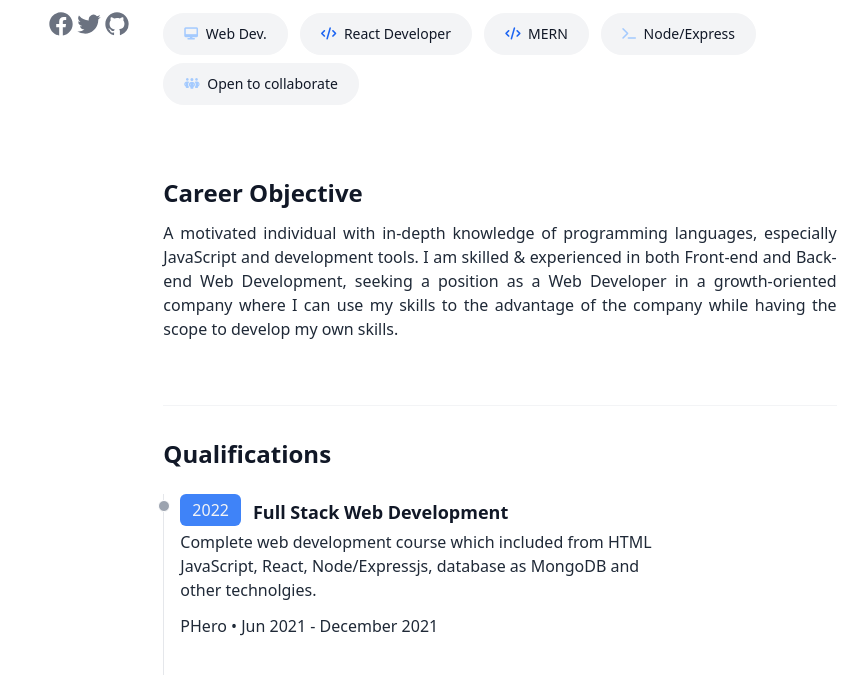
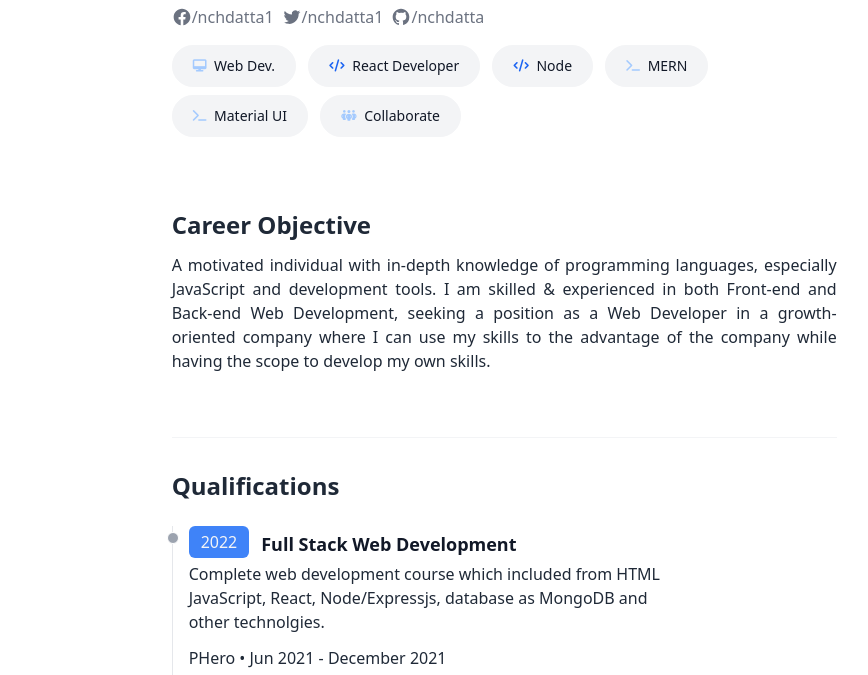
Before and after one commit to nchdatta/personal-portfolio, a website built with Vite: page index.html in a window 1280 px wide. Shown: the part 231-906 px from the top of the page, without its empty margins (198-1066 px from the left). Built offline with nearby package versions, Linux system fonts and the light colour scheme.

Commit message:
Header changed and some fixes.

```diff
--- a/index.html
+++ b/index.html
@@ -67,43 +67,50 @@
     <section class="py-6 lg:py-14">
       <div class="container flex flex-col lg:flex-row items-start justify-start">
         <!-- Main content left -->
-        <div class="lg:pr-8 w-2/6 lg:w-1/2 pb-8 lg:pb-0">
+        <div class="lg:pr-8 w-2/6 lg:w-full pb-8 lg:pb-0">
           <img class="rounded-full" src="./images/nayan.png" alt="Nayan">
-          <hr class="mt-3 h-px bg-gray-200 border-0 dark:bg-gray-800">
-          <div class="flex mt-4 justify-evenly">
-            <a href="#" class="text-gray-500 hover:text-gray-700 dark:hover:text-gray-400">
-              <svg class="w-7 h-7" fill="currentColor" viewBox="0 0 24 24" aria-hidden="true">
-                <path fill-rule="evenodd"
-                  d="M22 12c0-5.523-4.477-10-10-10S2 6.477 2 12c0 4.991 3.657 9.128 8.438 9.878v-6.987h-2.54V12h2.54V9.797c0-2.506 1.492-3.89 3.777-3.89 1.094 0 2.238.195 2.238.195v2.46h-1.26c-1.243 0-1.63.771-1.63 1.562V12h2.773l-.443 2.89h-2.33v6.988C18.343 21.128 22 16.991 22 12z"
-                  clip-rule="evenodd" />
-              </svg>
-              <span class="sr-only">Facebook page</span>
-            </a>
-            <a href="#" class="text-gray-500 hover:text-gray-700 dark:hover:text-gray-400">
-              <svg class="w-7 h-7" fill="currentColor" viewBox="0 0 24 24" aria-hidden="true">
-                <path
-                  d="M8.29 20.251c7.547 0 11.675-6.253 11.675-11.675 0-.178 0-.355-.012-.53A8.348 8.348 0 0022 5.92a8.19 8.19 0 01-2.357.646 4.118 4.118 0 001.804-2.27 8.224 8.224 0 01-2.605.996 4.107 4.107 0 00-6.993 3.743 11.65 11.65 0 01-8.457-4.287 4.106 4.106 0 001.27 5.477A4.072 4.072 0 012.8 9.713v.052a4.105 4.105 0 003.292 4.022 4.095 4.095 0 01-1.853.07 4.108 4.108 0 003.834 2.85A8.233 8.233 0 012 18.407a11.616 11.616 0 006.29 1.84" />
-              </svg>
-              <span class="sr-only">Twitter page</span>
-            </a>
-            <a href="#" class="text-gray-500 hover:text-gray-700 dark:hover:text-gray-400">
-              <svg class="w-7 h-7" fill="currentColor" viewBox="0 0 24 24" aria-hidden="true">
-                <path fill-rule="evenodd"
-                  d="M12 2C6.477 2 2 6.484 2 12.017c0 4.425 2.865 8.18 6.839 9.504.5.092.682-.217.682-.483 0-.237-.008-.868-.013-1.703-2.782.605-3.369-1.343-3.369-1.343-.454-1.158-1.11-1.466-1.11-1.466-.908-.62.069-.608.069-.608 1.003.07 1.531 1.032 1.531 1.032.892 1.53 2.341 1.088 2.91.832.092-.647.35-1.088.636-1.338-2.22-.253-4.555-1.113-4.555-4.951 0-1.093.39-1.988 1.029-2.688-.103-.253-.446-1.272.098-2.65 0 0 .84-.27 2.75 1.026A9.564 9.564 0 0112 6.844c.85.004 1.705.115 2.504.337 1.909-1.296 2.747-1.027 2.747-1.027.546 1.379.202 2.398.1 2.651.64.7 1.028 1.595 1.028 2.688 0 3.848-2.339 4.695-4.566 4.943.359.309.678.92.678 1.855 0 1.338-.012 2.419-.012 2.747 0 .268.18.58.688.482A10.019 10.019 0 0022 12.017C22 6.484 17.522 2 12 2z"
-                  clip-rule="evenodd" />
-              </svg>
-              <span class="sr-only">GitHub account</span>
-            </a>
-          </div>
         </div>
         <!-- Main content right -->
         <div>
           <!-- Header area  -->
           <div class="header mb-16">
-            <h1 class="text-2xl font-semibold text-gray-900 dark:text-gray-200">Nayan Chandra Datta</h1>
-            <p class="text-sm font-normal text-gray-700 dark:text-gray-500">Analytical, self-motivating and confident.
+            <h1 class="text-2xl font-bold text-gray-900 dark:text-gray-200">Nayan Chandra Datta</h1>
+            <p class="text-sm text-gray-700 dark:text-gray-500">Analytical, self-motivating and confident.
             </p>
-            <h2 class="text-md font-normal text-gray-800 dark:text-gray-400 mt-6">MERN, Full-Stack Web Developer.</h2>
+            <h2 class="text-md font-normal text-gray-800 dark:text-gray-400 mt-2">MERN, Full-Stack Web Developer.</h2>
+
+            <div class="flex mt-6">
+              <a href="#"
+                class="flex items-center mr-2 font-light text-gray-500 hover:text-gray-700 dark:text-gray-400 dark:hover:text-gray-300">
+                <svg class="w-5 h-5" fill="currentColor" viewBox="0 0 24 24" aria-hidden="true">
+                  <path fill-rule="evenodd"
+                    d="M22 12c0-5.523-4.477-10-10-10S2 6.477 2 12c0 4.991 3.657 9.128 8.438 9.878v-6.987h-2.54V12h2.54V9.797c0-2.506 1.492-3.89 3.777-3.89 1.094 0 2.238.195 2.238.195v2.46h-1.26c-1.243 0-1.63.771-1.63 1.562V12h2.773l-.443 2.89h-2.33v6.988C18.343 21.128 22 16.991 22 12z"
+                    clip-rule="evenodd" />
+                </svg>
+                <span>/nchdatta1</span>
+                <span class="sr-only">Facebook page</span>
+              </a>
+              <a href="#"
+                class="flex items-center mr-2 font-light text-gray-500 hover:text-gray-700 dark:text-gray-400 dark:hover:text-gray-300">
+                <svg class="w-5 h-5" fill="currentColor" viewBox="0 0 24 24" aria-hidden="true">
+                  <path
+                    d="M8.29 20.251c7.547 0 11.675-6.253 11.675-11.675 0-.178 0-.355-.012-.53A8.348 8.348 0 0022 5.92a8.19 8.19 0 01-2.357.646 4.118 4.118 0 001.804-2.27 8.224 8.224 0 01-2.605.996 4.107 4.107 0 00-6.993 3.743 11.65 11.65 0 01-8.457-4.287 4.106 4.106 0 001.27 5.477A4.072 4.072 0 012.8 9.713v.052a4.105 4.105 0 003.292 4.022 4.095 4.095 0 01-1.853.07 4.108 4.108 0 003.834 2.85A8.233 8.233 0 012 18.407a11.616 11.616 0 006.29 1.84" />
+                </svg>
+                <span>/nchdatta1</span>
+                <span class="sr-only">Twitter page</span>
+              </a>
+              <a href="#"
+                class="flex items-center mr-2 font-light text-gray-500 hover:text-gray-700 dark:text-gray-400 dark:hover:text-gray-300">
+                <svg class="w-5 h-5" fill="currentColor" viewBox="0 0 24 24" aria-hidden="true">
+                  <path fill-rule="evenodd"
+                    d="M12 2C6.477 2 2 6.484 2 12.017c0 4.425 2.865 8.18 6.839 9.504.5.092.682-.217.682-.483 0-.237-.008-.868-.013-1.703-2.782.605-3.369-1.343-3.369-1.343-.454-1.158-1.11-1.466-1.11-1.466-.908-.62.069-.608.069-.608 1.003.07 1.531 1.032 1.531 1.032.892 1.53 2.341 1.088 2.91.832.092-.647.35-1.088.636-1.338-2.22-.253-4.555-1.113-4.555-4.951 0-1.093.39-1.988 1.029-2.688-.103-.253-.446-1.272.098-2.65 0 0 .84-.27 2.75 1.026A9.564 9.564 0 0112 6.844c.85.004 1.705.115 2.504.337 1.909-1.296 2.747-1.027 2.747-1.027.546 1.379.202 2.398.1 2.651.64.7 1.028 1.595 1.028 2.688 0 3.848-2.339 4.695-4.566 4.943.359.309.678.92.678 1.855 0 1.338-.012 2.419-.012 2.747 0 .268.18.58.688.482A10.019 10.019 0 0022 12.017C22 6.484 17.522 2 12 2z"
+                    clip-rule="evenodd" />
+                </svg>
+                <span>/nchdatta</span>
+                <span class="sr-only">GitHub account</span>
+              </a>
+            </div>
+
             <div class="my-4">
               <button type="button"
                 class="text-gray-900 bg-gray-100 border border-gray-100  hover:bg-gray-50 font-medium rounded-full text-sm px-5 py-2.5 mr-2 mb-2 dark:bg-gray-800 dark:text-gray-200 dark:border-gray-800 dark:hover:bg-gray-700 dark:hover:border-gray-700">
@@ -116,22 +123,26 @@
               <button type="button"
                 class="text-gray-900 bg-gray-100 border border-gray-100  hover:bg-gray-50 font-medium rounded-full text-sm px-5 py-2.5 mr-2 mb-2 dark:bg-gray-800 dark:text-gray-200 dark:border-gray-800 dark:hover:bg-gray-700 dark:hover:border-gray-700">
                 <i class="fa-solid fa-code fa-sm mr-1 text-blue-600"></i>
+                Node</button>
+              <button type="button"
+                class="text-gray-900 bg-gray-100 border border-gray-100  hover:bg-gray-50 font-medium rounded-full text-sm px-5 py-2.5 mr-2 mb-2 dark:bg-gray-800 dark:text-gray-200 dark:border-gray-800 dark:hover:bg-gray-700 dark:hover:border-gray-700">
+                <i class="fa-solid fa-terminal fa-sm mr-1 text-blue-300"></i>
                 MERN</button>
               <button type="button"
                 class="text-gray-900 bg-gray-100 border border-gray-100  hover:bg-gray-50 font-medium rounded-full text-sm px-5 py-2.5 mr-2 mb-2 dark:bg-gray-800 dark:text-gray-200 dark:border-gray-800 dark:hover:bg-gray-700 dark:hover:border-gray-700">
                 <i class="fa-solid fa-terminal fa-sm mr-1 text-blue-300"></i>
-                Node/Express</button>
+                Material UI</button>
               <button type="button"
                 class="text-gray-900 bg-gray-100 border border-gray-100  hover:bg-gray-50 font-medium rounded-full text-sm px-5 py-2.5 mr-2 mb-2 dark:bg-gray-800 dark:text-gray-200 dark:border-gray-800 dark:hover:bg-gray-700 dark:hover:border-gray-700">
                 <i class="fa-solid fa-people-group fa-sm mr-1 text-blue-300"></i>
-                Open to collaborate</button>
+                Collaborate</button>
             </div>
           </div>
 
           <!-- Career Objective -->
           <div class="objective mb-16">
             <div class="flex items-center">
-              <h1 class="text-2xl font-semibold text-gray-900 dark:text-gray-200">Career Objective</h1>
+              <h1 class="text-2xl font-semibold text-gray-800 dark:text-gray-200">Career Objective</h1>
             </div>
             <p class="text-gray-800 dark:text-gray-400 text-justify mt-3">A motivated individual with
               in-depth
@@ -146,7 +157,7 @@
           <!-- Qualifications -->
           <div class="qualification mb-16">
             <div class="flex items-center">
-              <h1 class="text-2xl font-semibold text-gray-900 dark:text-gray-200">Qualifications</h1>
+              <h1 class="text-2xl font-semibold text-gray-800 dark:text-gray-200">Qualifications</h1>
             </div>
             <div class="lg:w-3/4">
               <ol class="relative border-l border-gray-200 dark:border-gray-700 mt-6">
@@ -213,7 +224,7 @@
           <!-- My Skill  -->
           <div class="mb-16">
             <div class="flex items-center mb-3">
-              <h1 class="text-2xl font-semibold text-gray-900 dark:text-gray-100">Tech Skills</h1>
+              <h1 class="text-2xl font-semibold text-gray-800 dark:text-gray-100">Tech Skills</h1>
             </div>
             <div class="grid grid-cols-2 gap-6">
               <div>
@@ -318,7 +329,7 @@
           <!-- Recent works  -->
           <div class="mb-16">
             <div class="flex items-center mb-4">
-              <h1 class="text-2xl font-semibold text-gray-900 dark:text-gray-200">Recent works</h1>
+              <h1 class="text-2xl font-semibold text-gray-800 dark:text-gray-200">Recent works</h1>
             </div>
             <div class="grid grid-cols-1 lg:grid-cols-3 gap-4 lg:gap-3">
               <div class="bg-white border border-gray-200 rounded-lg dark:bg-gray-800 dark:border-gray-700">
```
